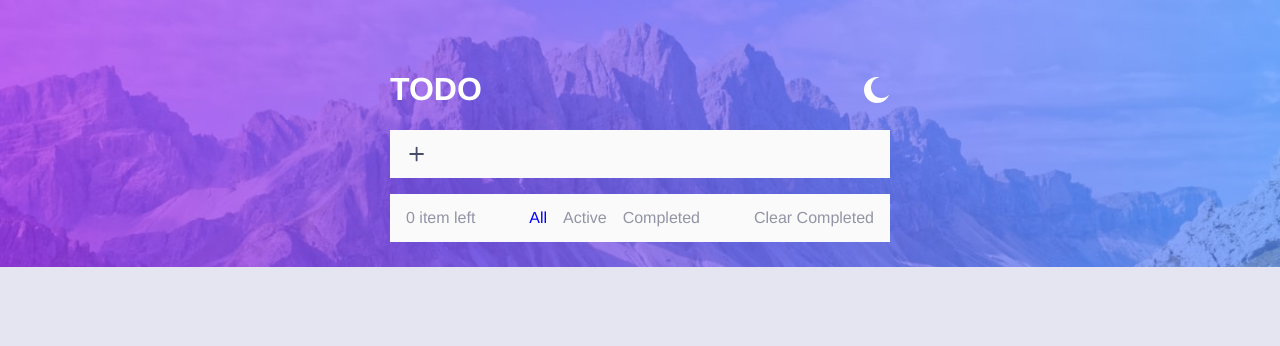
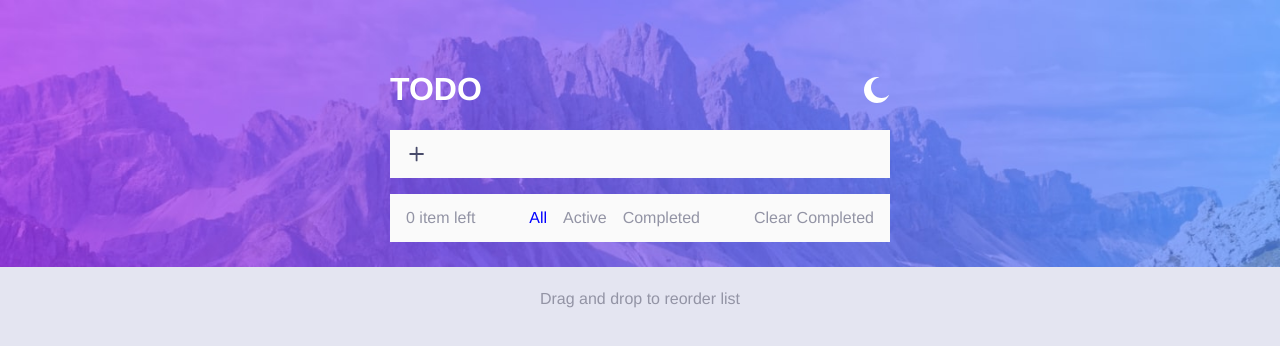
Before and after one commit to nickwang0808/Fullstack-todo-with-dark-theme, a React (Create React App) app in the folder frontend/: page / in a window 1280 px wide. Shown: the top 346 px of the page. Built offline with nearby package versions, Linux system fonts and the light colour scheme; no server answers; a web font is replaced by a local one.

Commit message:
Add hint

```diff
--- a/frontend/src/App.tsx
+++ b/frontend/src/App.tsx
@@ -4,6 +4,7 @@ import AddTodo from "./Components/AddTodo";
 import { Backdrop } from "./Components/Backdrop";
 import BottomActionBar, { activeFilter } from "./Components/BottomActionBar";
 import { Container } from "./Components/Container";
+import { StyledHint } from "./Components/hint";
 import TitleRow from "./Components/TitleRow";
 import {
   useDeleteTodosMutation,
@@ -90,6 +91,8 @@ function App() {
           handleClickClear={handleClearCompleted}
           activeFilter={filter}
         />
+
+        <StyledHint>Drag and drop to reorder list</StyledHint>
       </Container>
     </Backdrop>
   );
--- /dev/null
+++ b/frontend/src/Components/hint.tsx
@@ -0,0 +1,8 @@
+import styled from "styled-components";
+
+export const StyledHint = styled.div`
+  color: ${({ theme }) => theme.secondaryText};
+  text-align: center;
+  font-size: 12;
+  margin-top: 48px;
+`;
```
